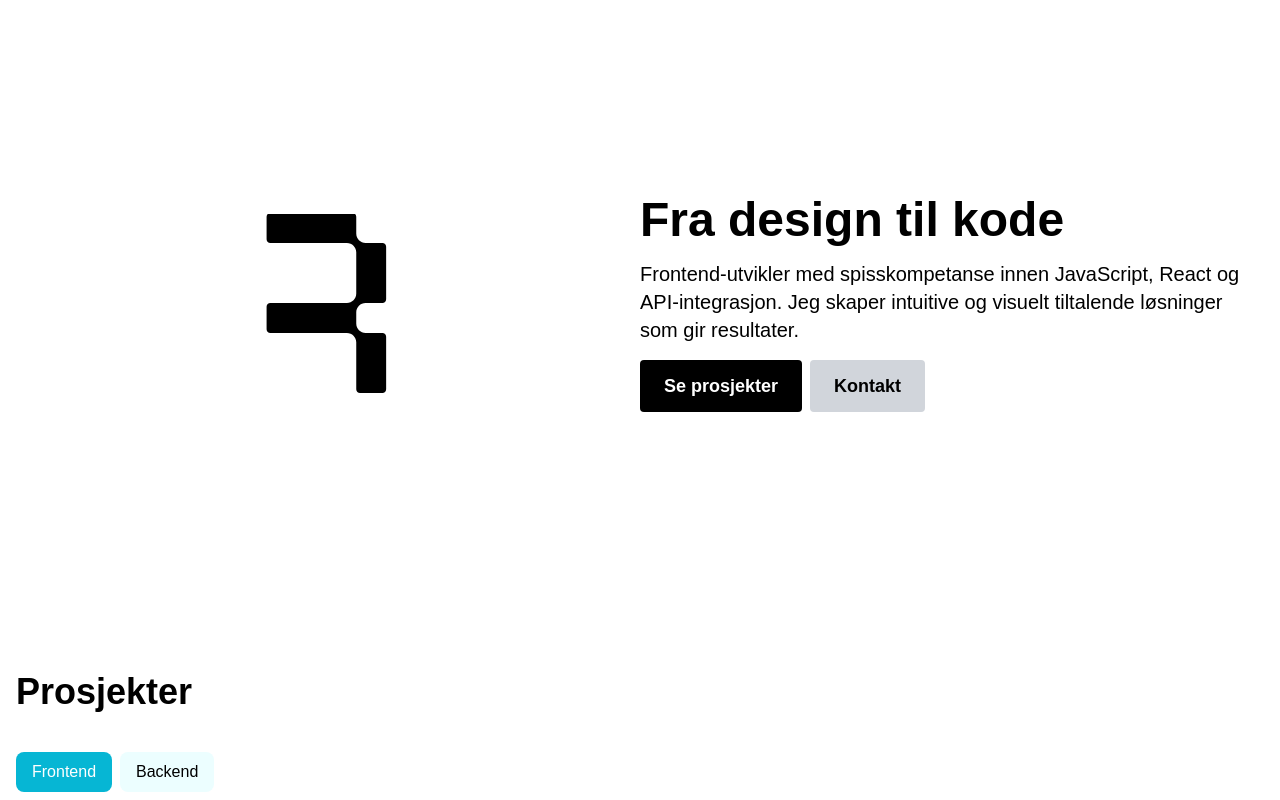
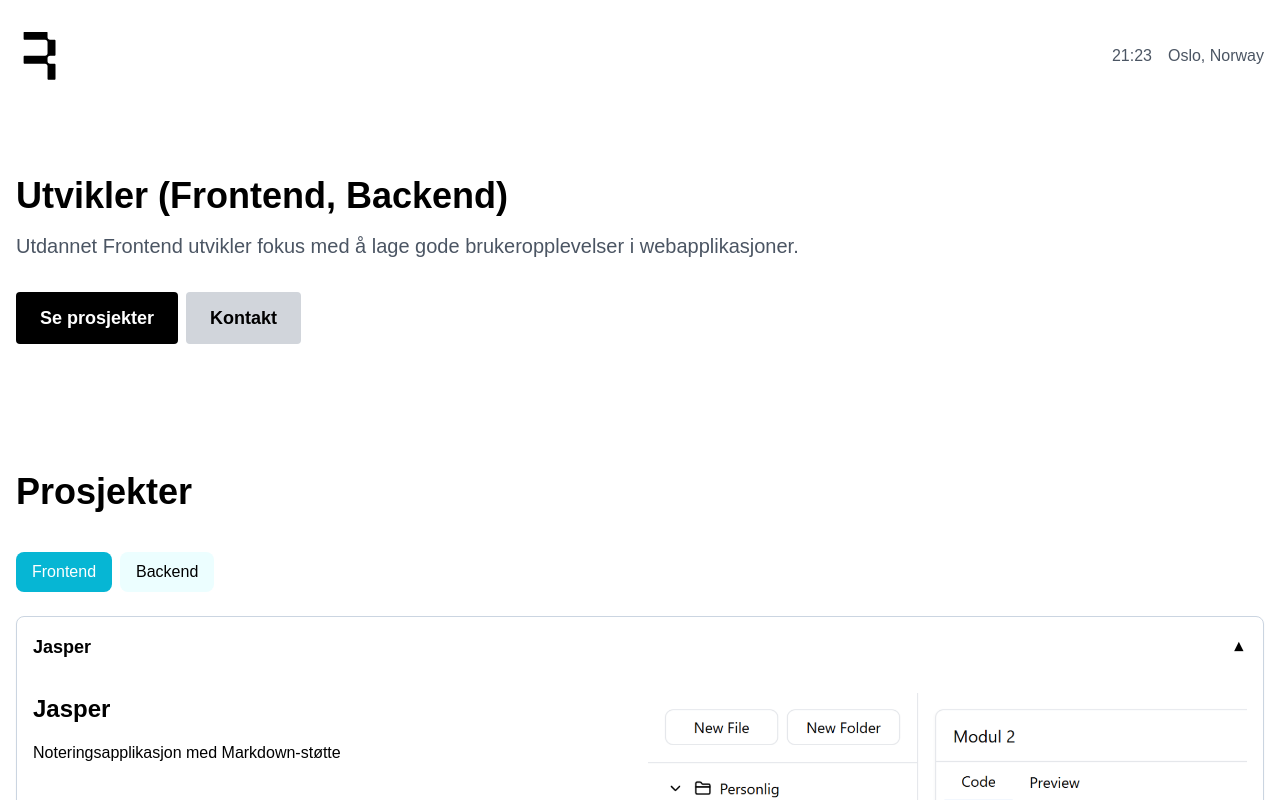
Before and after one commit to mariusrundereim/portfolio-v3, a React (Vite) app: page / in a window 1280 px wide. Shown: the top 800 px of the page. Built offline with nearby package versions, Linux system fonts and the light colour scheme.

Commit message:
update hero

```diff
--- a/src/App.jsx
+++ b/src/App.jsx
@@ -7,7 +7,7 @@ import Technologies from "./components/sections/Technologies";
 function App() {
   return (
     <>
-      <main className="max-w-screen-xl mx-auto px-4 flex flex-col space-y-20 py-20 ">
+      <main className="max-w-screen-xl mx-auto px-4 flex flex-col space-y-16 pb-20">
         <Hero />
 
         <section id="projects">
--- a/src/components/sections/Hero/index.jsx
+++ b/src/components/sections/Hero/index.jsx
@@ -1,3 +1,87 @@
+import { Link as ScrollLink } from "react-scroll";
+import Button from "../../core/Buttons";
+import { useEffect, useState } from "react";
+
+// Time formatting function
+const formatTime = (date) => {
+  return new Intl.DateTimeFormat("no", {
+    hour: "2-digit",
+    minute: "2-digit",
+    hour12: false,
+  }).format(date);
+};
+
+function Hero() {
+  const [currentTime, setCurrentTime] = useState(new Date());
+
+  useEffect(() => {
+    const timer = setInterval(() => {
+      setCurrentTime(new Date());
+    }, 1000);
+
+    return () => clearInterval(timer);
+  }, []);
+
+  return (
+    <div className="bg-white">
+      <div className="container mx-auto ">
+        <header className="flex justify-between items-center py-8">
+          <svg
+            className="w-12 h-12 text-black"
+            viewBox="0 0 180 180"
+            fill="currentColor"
+            xmlns="http://www.w3.org/2000/svg"
+          >
+            <g clipPath="url(#clip0_6_427)">
+              <path d="M118.253 98.3162V109.566C118.253 114.745 122.433 118.941 127.593 118.941H144.405C146.468 118.941 148.141 120.62 148.141 122.691V175.191C148.141 177.262 146.468 178.941 144.405 178.941H121.989C119.925 178.941 118.253 177.262 118.253 175.191V128.316C118.253 123.137 114.072 118.941 108.913 118.941H32.3244C30.2613 118.941 28.5884 117.262 28.5884 115.191V92.6912C28.5884 90.6203 30.2613 88.9412 32.3244 88.9412H108.913C114.072 88.9412 118.253 84.7453 118.253 79.5662V38.3162C118.253 33.137 114.072 28.9412 108.913 28.9412H32.3244C30.2613 28.9412 28.5884 27.262 28.5884 25.1912V2.69118C28.5884 0.620344 30.2613 -1.05882 32.3244 -1.05882H114.517C116.58 -1.05882 118.253 0.620344 118.253 2.69118V19.5662C118.253 24.7453 122.433 28.9412 127.593 28.9412H144.405C146.468 28.9412 148.141 30.6203 148.141 32.6912V85.1912C148.141 87.262 146.468 88.9412 144.405 88.9412H127.593C122.433 88.9412 118.253 93.137 118.253 98.3162Z" />
+            </g>
+            <defs>
+              <clipPath id="clip0_6_427">
+                <rect width="180" height="180" fill="white" />
+              </clipPath>
+            </defs>
+          </svg>
+          <div className="flex items-center space-x-4">
+            <span className="text-gray-600">{formatTime(currentTime)}</span>
+            <span className="text-gray-600">Oslo, Norway</span>
+          </div>
+        </header>
+
+        <main className="gap-12 py-16">
+          <div className="flex flex-col justify-center space-y-8">
+            <div className="space-y-4">
+              <h1 className="text-4xl font-bold">
+                Utvikler (Frontend, Backend)
+              </h1>
+              <p className="text-xl text-gray-600">
+                Utdannet Frontend utvikler fokus med å lage gode
+                brukeropplevelser i webapplikasjoner.
+              </p>
+            </div>
+
+            <div className="flex flex-row gap-2">
+              <ScrollLink to="projects" smooth={true} duration={800}>
+                <Button size="large" state="inactive">
+                  Se prosjekter
+                </Button>
+              </ScrollLink>
+              <ScrollLink to="contact" smooth={true} duration={800}>
+                <Button size="large" state="active">
+                  Kontakt
+                </Button>
+              </ScrollLink>
+            </div>
+          </div>
+        </main>
+      </div>
+    </div>
+  );
+}
+
+export default Hero;
+
+/*
+
 import { Link as ScrollLink } from "react-scroll";
 import Button from "../../core/Buttons";
 function Hero() {
@@ -5,12 +89,11 @@ function Hero() {
     <>
       <section className="min-h-[28rem] grid">
         <div className="grid grid-cols-1 md:grid-cols-2 place-self-center space-y-8 md:space-y-0">
-          <div className="grid place-content-center">
+          <span className="grid place-content-center">
             <svg
-              width="180"
-              height="180"
+              width="120"
+              height="120"
               viewBox="0 0 180 180"
-              fill="none"
               xmlns="http://www.w3.org/2000/svg"
             >
               <g clipPath="url(#clip0_6_427)">
@@ -25,22 +108,26 @@ function Hero() {
                 </clipPath>
               </defs>
             </svg>
-          </div>
-          <div>
-            <div className="grid space-y-4">
-              <h2 className="text-5xl font-semibold">Fra design til kode</h2>
-              <h3 className="text-xl">
-                Frontend-utvikler med spisskompetanse innen JavaScript, React og
-                API-integrasjon. Jeg skaper intuitive og visuelt tiltalende
-                løsninger som gir resultater.
-              </h3>
+          </span>
+          <div className="p-4 border border-red-500">
+            <div className="grid space-y-12">
+              <div className="grid space-y-4">
+                <h2 className="text-4xl font-bold">
+                  Utvikler (Frontend, Backend)
+                </h2>
+                <h3 className="text-xl">
+                  Utdannet Frontend utvikler fokus med å lage gode
+                  brukeropplevelser i webapplikasjoner.
+                </h3>
+              </div>
+
               <div className="flex flex-row gap-2">
-                <ScrollLink to="projects" smooth={true} duration={500}>
+                <ScrollLink to="projects" smooth={true} duration={1300}>
                   <Button size="large" state="inactive">
                     Se prosjekter
                   </Button>
                 </ScrollLink>
-                <ScrollLink to="contact" smooth={true} duration={500}>
+                <ScrollLink to="contact" smooth={true} duration={900}>
                   <Button size="large" state="active">
                     Kontakt
                   </Button>
@@ -55,3 +142,5 @@ function Hero() {
 }
 
 export default Hero;
+
+*/
--- a/src/components/sections/Technologies/index.jsx
+++ b/src/components/sections/Technologies/index.jsx
@@ -2,12 +2,10 @@ import ListTags from "./listTags";
 
 function Technologies() {
   return (
-    <>
-      <div>
-        <h2 className="text-4xl font-bold pb-10">Teknologier</h2>
-        <ListTags />
-      </div>
-    </>
+    <div>
+      <h2 className="text-4xl font-bold pb-10">Teknologier</h2>
+      <ListTags />
+    </div>
   );
 }
 
--- a/src/components/sections/Technologies/listTags.jsx
+++ b/src/components/sections/Technologies/listTags.jsx
@@ -22,7 +22,8 @@ function ListTags() {
       </div>
 
       <div>
-        <h3 className="text-2xl font-semibold mb-4">Teknologier</h3>
+        <h3 className="text-2xl font-semibold mb-2">Teknologier</h3>
+        <p className="text-lg mb-2">(Frontend, Backend)</p>
         <div className="gap-4 flex flex-wrap">
           {TECHNOLOGIES.regular.map((tech) => (
             <Tag
--- a/src/components/sections/projects/index.jsx
+++ b/src/components/sections/projects/index.jsx
@@ -19,7 +19,7 @@ function Portfolio() {
     setActiveProjectId(activeProjectId === projectId ? null : projectId);
   };
   return (
-    <div className="py-16">
+    <div>
       <div className="max-w-screen-xl mx-auto">
         <h2 className="text-4xl font-bold pb-10">Prosjekter</h2>
         {/* Category Tabs */}
```
